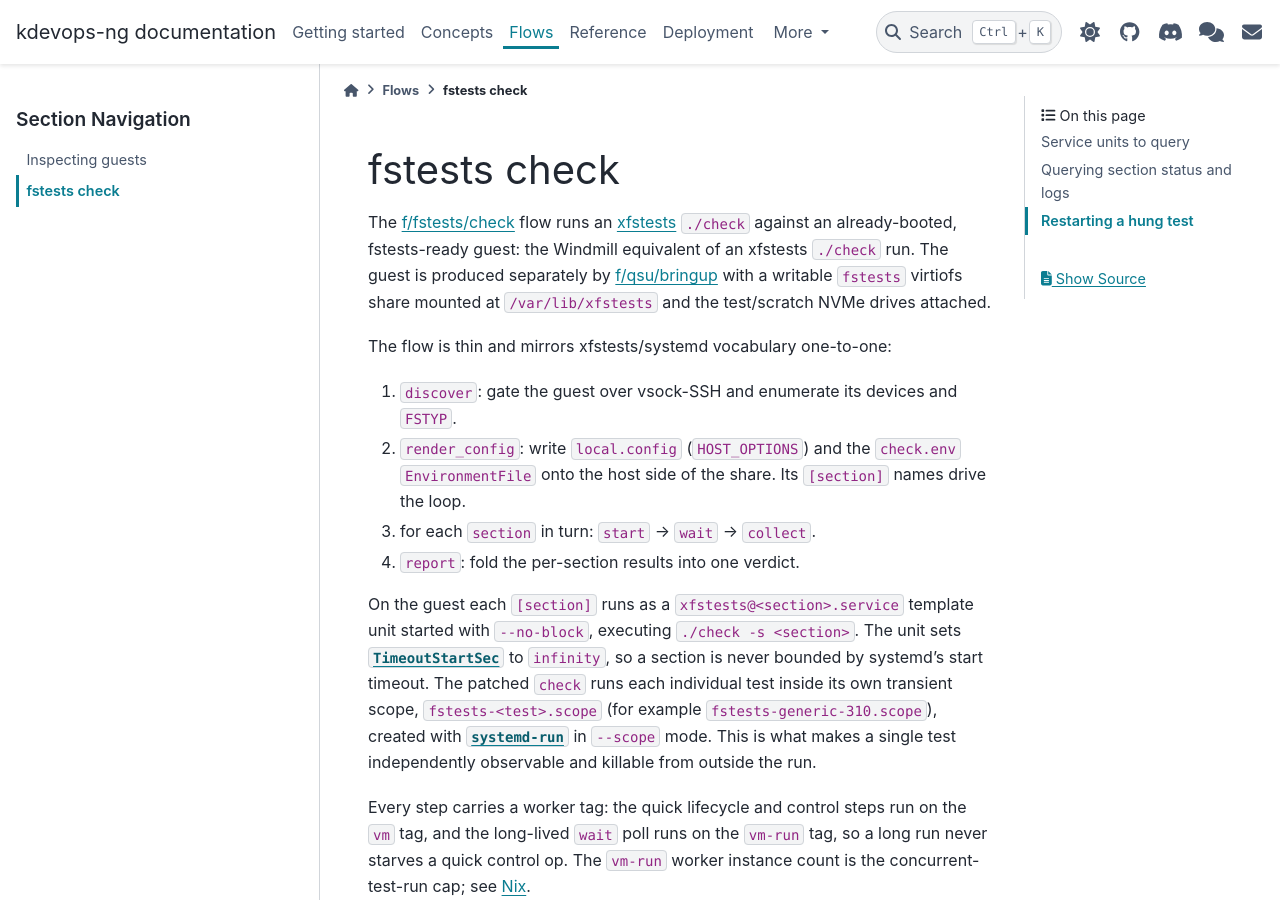
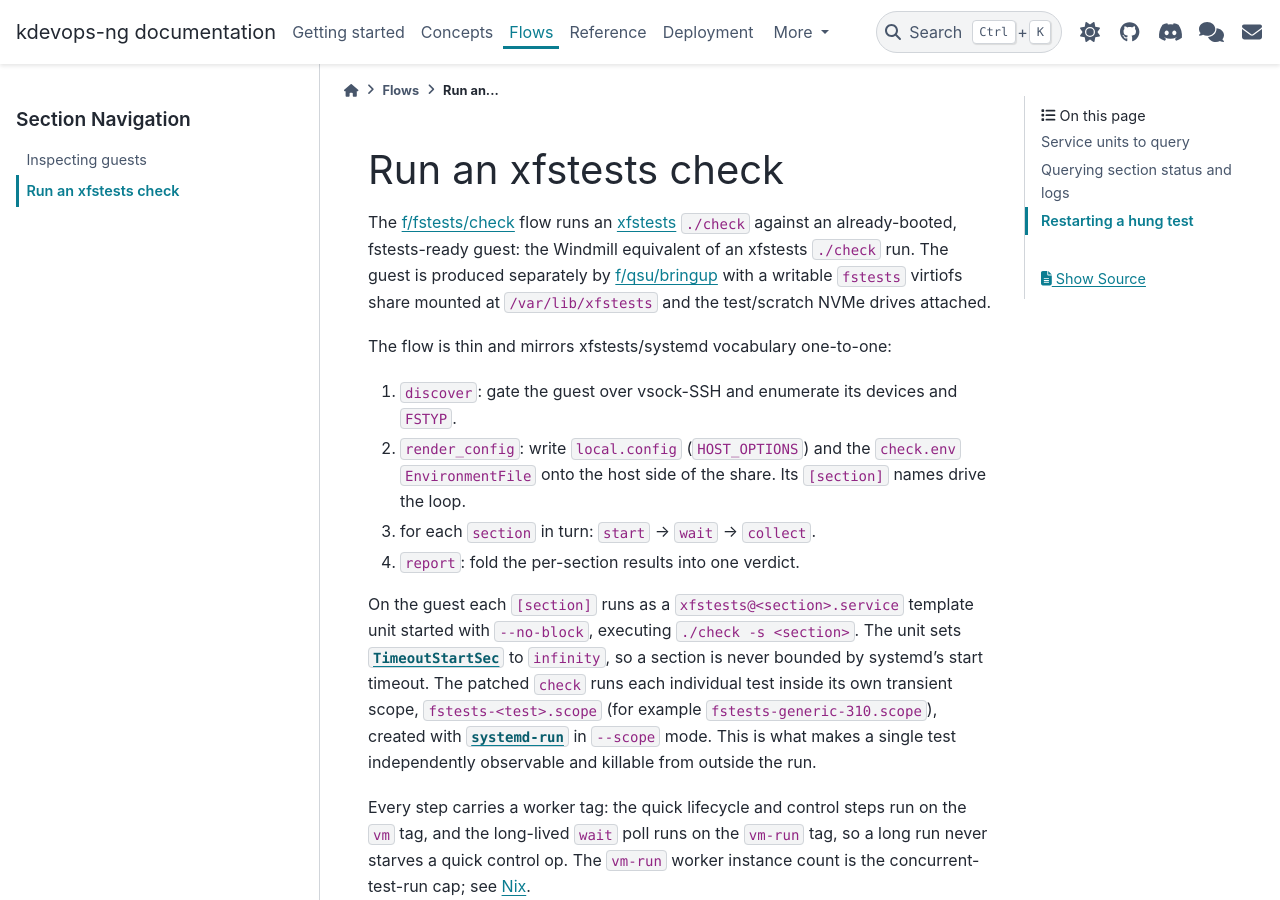
Before and after one commit to dagomez137/kdevops-ng, a Sphinx documentation site: the page built from docs/flows/fstests.rst, in a window 1280 px wide and 900 px high. Built offline with Sphinx 7.4.7 and the PyData theme 0.15.4, drawn with Linux system fonts in a browser that asks for light colours.

Commit message:
docs: title the fstests page to match its flow summary
Rename the fstests flow page heading to Run an xfstests check so the page
title mirrors the flow summary, the convention the Nix and QEMU build pages
also follow, making a page easy to map to its flow.

Generated-by: Claude AI
Signed-off-by: Daniel Gomez <da.gomez@kernel.org>

```diff
--- a/docs/flows/fstests.rst
+++ b/docs/flows/fstests.rst
@@ -1,8 +1,8 @@
 .. SPDX-License-Identifier: copyleft-next-0.3.1
 
-==============
-fstests check
-==============
+=====================
+Run an xfstests check
+=====================
 
 The `f/fstests/check`_ flow runs an `xfstests`_ ``./check`` against an
 already-booted, fstests-ready guest: the Windmill equivalent of an xfstests
```
